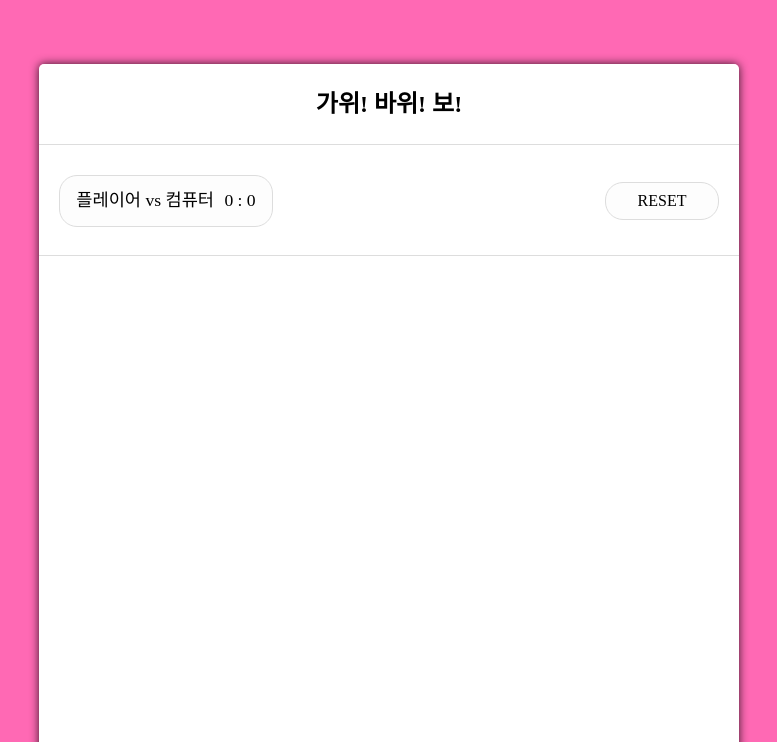
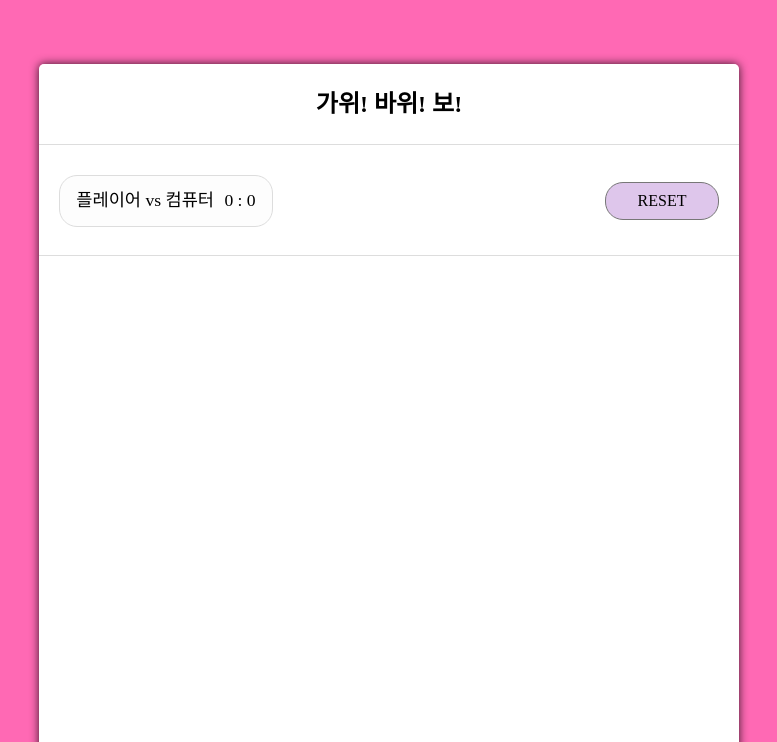
Before and after one commit to 1nwi/js_study_1, a plain HTML site: page 3. 종합실습/team/index.html in a window 1280 px wide. In both pictures the pointer is over the element "RESET". Shown: the top 742 px of the page, without its empty margins (251-1028 px from the left). Drawn offline with nearby package versions, Linux system fonts and the light colour scheme.

Commit message:
[21.12.27] # project v4

```diff
--- a/3. 종합실습/team/main.css
+++ b/3. 종합실습/team/main.css
@@ -104,7 +104,7 @@ section.main .score-reset-board .reset {
     /* transition: all .2s ease; */
 }
 
-.reset:hover {
+section.main .score-reset-board .reset:hover {
     background: #dec6eb;
     border: 1px solid #777;
 }
```
